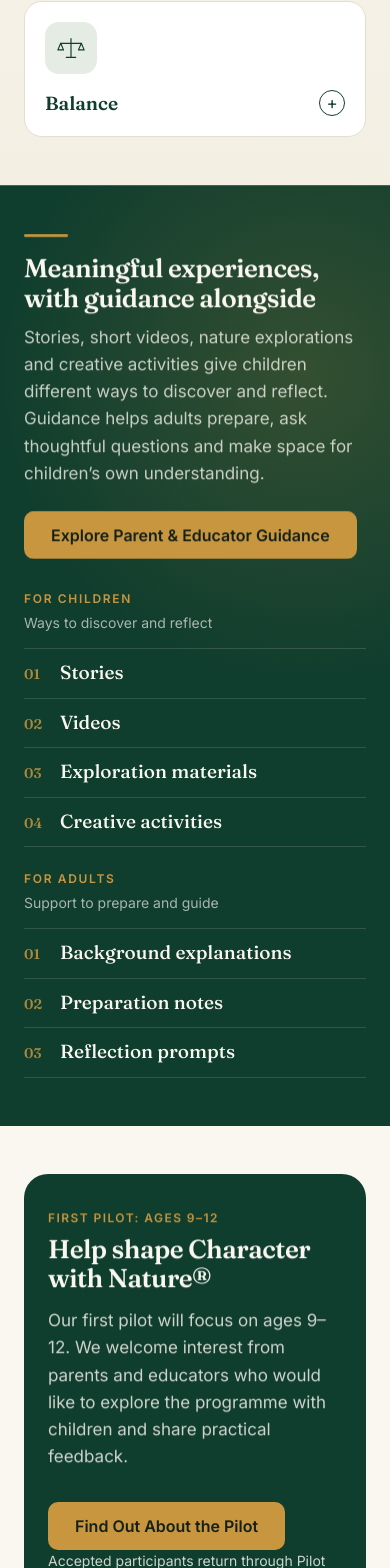
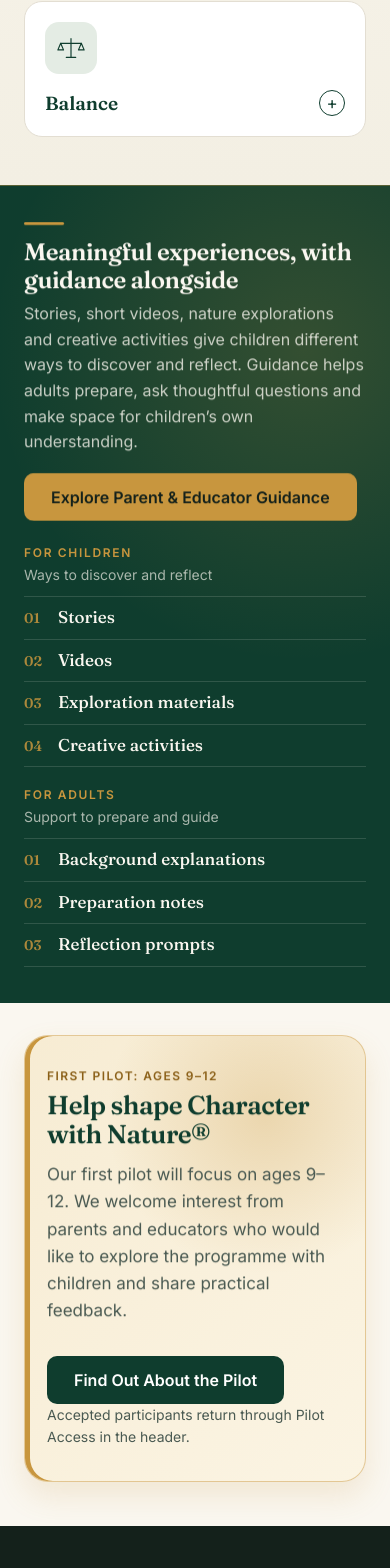
Before and after one commit to nnochirivincent/character-with-nature-web, a React (Vite) app in the folder frontend/: page / in a window 390 px wide. Shown: the part 3259-4827 px from the top of the page. Built offline with nearby package versions, Linux system fonts and the light colour scheme.

Commit message:
Tighter resources section, cream pilot band

```diff
--- a/frontend/src/index.css
+++ b/frontend/src/index.css
@@ -69,7 +69,7 @@ a { color: inherit; text-decoration: none; }
 }
 .hero-content { max-width: 640px; padding: 64px 0; }
 
-/* Heading: warm gold colour, accent bar, balanced line breaks */
+/* Heading: soft leaf-green colour, accent bar, balanced line breaks */
 .hero-banner h1 {
   position: relative;
   max-width: 580px;
@@ -209,7 +209,7 @@ a { color: inherit; text-decoration: none; }
 /* ===== Families and educators ===== */
 .guidance {
   position: relative; isolation: isolate; overflow: hidden;
-  padding: 60px 0; background: var(--forest);
+  padding: 40px 0; background: var(--forest);
   border-top: 1px solid rgba(200, 150, 62, .4);
   --mx: 78%; --my: 20%;
 }
@@ -217,31 +217,31 @@ a { color: inherit; text-decoration: none; }
   content: ''; position: absolute; inset: 0; z-index: -1; pointer-events: none;
   background: radial-gradient(520px circle at var(--mx) var(--my), rgba(200, 150, 62, .2), transparent 60%);
 }
-.guide-layout { display: grid; grid-template-columns: 1fr 1.2fr; gap: 56px; align-items: center; }
+.guide-layout { display: grid; grid-template-columns: 1fr 1.2fr; gap: 48px; align-items: center; }
 .guide-layout > * { min-width: 0; }
 
 /* Copy */
-.guide-copy .section-head { max-width: none; margin-bottom: 24px; }
-.guidance .section-head h2 { position: relative; padding-top: 20px; color: var(--ivory); }
+.guide-copy .section-head { max-width: none; margin-bottom: 18px; }
+.guidance .section-head h2 { position: relative; padding-top: 16px; font-size: clamp(24px, 3vw, 31px); color: var(--ivory); }
 .guidance .section-head h2::before {
-  content: ''; position: absolute; top: 0; left: 0; width: 44px; height: 3px; border-radius: 2px; background: var(--gold);
+  content: ''; position: absolute; top: 0; left: 0; width: 40px; height: 3px; border-radius: 2px; background: var(--gold);
 }
-.guidance .section-head p { color: rgba(250, 247, 240, .78); }
+.guidance .section-head p { margin-top: 8px; font-size: 16px; color: rgba(250, 247, 240, .78); }
 
 /* Index */
 .idx { display: grid; grid-template-columns: 1fr 1fr; }
-.idx-col { padding: 0 28px; }
+.idx-col { padding: 0 24px; }
 .idx-col:first-child { padding-left: 0; }
 .idx-col:last-child { padding-right: 0; }
 .idx-col + .idx-col { border-left: 1px solid rgba(250, 247, 240, .16); }
 
 .idx-label { font: 600 12px 'Inter', sans-serif; letter-spacing: .14em; text-transform: uppercase; color: var(--gold); }
-.idx-sub { margin: 6px 0 14px; font-size: 14px; color: rgba(250, 247, 240, .65); }
+.idx-sub { margin: 4px 0 10px; font-size: 14px; color: rgba(250, 247, 240, .65); }
 
 .idx-list { list-style: none; margin: 0; padding: 0; }
 .idx-list li {
-  position: relative; display: flex; align-items: baseline; gap: 14px;
-  padding: 12px 0; border-top: 1px solid rgba(250, 247, 240, .14);
+  position: relative; display: flex; align-items: baseline; gap: 12px;
+  padding: 9px 0; border-top: 1px solid rgba(250, 247, 240, .14);
 }
 .idx-list li:last-child { border-bottom: 1px solid rgba(250, 247, 240, .14); }
 .idx-list li::after {
@@ -252,16 +252,16 @@ a { color: inherit; text-decoration: none; }
 
 .idx-num { flex: none; min-width: 22px; font-family: 'Fraunces', Georgia, serif; font-weight: 600; font-size: 14px; color: var(--gold); opacity: .85; }
 .idx-title {
-  font-family: 'Fraunces', Georgia, serif; font-weight: 500; font-size: 19px; line-height: 1.25; color: var(--ivory);
+  font-family: 'Fraunces', Georgia, serif; font-weight: 500; font-size: 17px; line-height: 1.25; color: var(--ivory);
   transition: color .3s ease, transform .3s ease;
 }
 .idx-list li:hover .idx-title { color: #ffe7a8; transform: translateX(4px); }
 
 @media (max-width: 900px) {
-  .guide-layout { grid-template-columns: 1fr; gap: 32px; }
+  .guide-layout { grid-template-columns: 1fr; gap: 24px; }
 }
 @media (max-width: 520px) {
-  .idx { grid-template-columns: 1fr; gap: 24px; }
+  .idx { grid-template-columns: 1fr; gap: 20px; }
   .idx-col, .idx-col:first-child, .idx-col:last-child { padding: 0; }
   .idx-col + .idx-col { border-left: 0; }
 }
@@ -270,14 +270,27 @@ a { color: inherit; text-decoration: none; }
   .idx-list li:hover .idx-title { transform: none; }
 }
 
-/* ===== Pilot invitation ===== */
-.pilot { padding: 60px 0; }
-.pilot-band { background: var(--forest); color: var(--ivory); border-radius: 24px; padding: 48px; display: grid; grid-template-columns: 1.3fr .7fr; gap: 32px; align-items: center; }
-.pilot-band h2 { color: var(--ivory); font-size: clamp(26px, 3.6vw, 36px); line-height: 1.12; margin: 10px 0 14px; }
-.pilot-band p { margin: 0; color: rgba(250, 247, 240, .82); }
-.pilot-eyebrow { color: var(--gold); }
+/* ===== Pilot invitation (cream band) ===== */
+.pilot { padding: 40px 0 56px; }
+.pilot-band {
+  position: relative; isolation: isolate; overflow: hidden;
+  display: grid; grid-template-columns: 1.3fr .7fr; gap: 32px; align-items: center;
+  padding: 40px 44px; border-radius: 24px;
+  background: linear-gradient(135deg, #f7ecd3 0%, #fbf4e3 100%);
+  border: 1px solid rgba(200, 150, 62, .45);
+  box-shadow: inset 5px 0 0 var(--gold), 0 14px 30px rgba(200, 150, 62, .16);
+}
+.pilot-band::before {
+  content: ''; position: absolute; z-index: -1; right: -60px; top: -80px; width: 320px; height: 320px; border-radius: 50%;
+  background: radial-gradient(circle, rgba(200, 150, 62, .28) 0%, transparent 70%);
+}
+.pilot-band h2 { color: var(--forest); font-size: clamp(26px, 3.4vw, 34px); line-height: 1.12; margin: 8px 0 12px; }
+.pilot-band p { margin: 0; color: var(--muted); }
+.pilot-eyebrow { color: #8a5f17; }
 .btn-gold { background: var(--gold); color: var(--ink); }
 .btn-gold:hover { background: #d6a54c; }
+.pilot-band .btn-gold { background: var(--forest); color: #fff; }
+.pilot-band .btn-gold:hover { background: var(--forest-2); }
 .pilot-note { font-size: 14px; margin-top: 12px; }
 
 /* ===== Responsive ===== */
@@ -315,13 +328,12 @@ a { color: inherit; text-decoration: none; }
 
   /* Later sections */
   .laws { padding: 16px 0 48px; }
-  .guidance, .pilot { padding: 48px 0; }
-  .guide-grid, .pilot-band { grid-template-columns: 1fr; }
-  .pilot-band { padding: 36px 24px; }
+  .guidance { padding: 36px 0; }
+  .pilot { padding: 32px 0 44px; }
+  .pilot-band { grid-template-columns: 1fr; padding: 32px 22px; }
 }
 @media (max-width: 560px) {
-  .law-grid, .preview-grid { grid-template-columns: 1fr; }
-  .guide-panel { padding: 22px 20px; }
+  .law-grid { grid-template-columns: 1fr; }
 }
 @media (prefers-reduced-motion: reduce) {
   * { transition: none !important; scroll-behavior: auto !important; }
```
